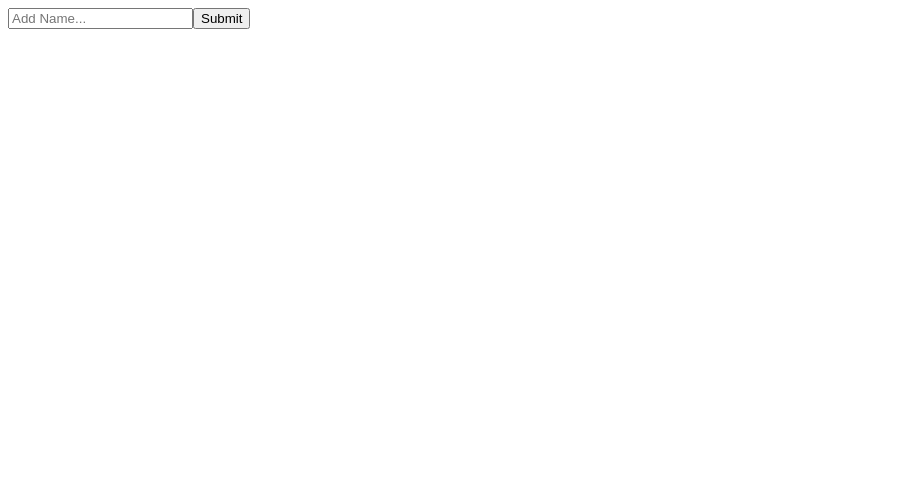
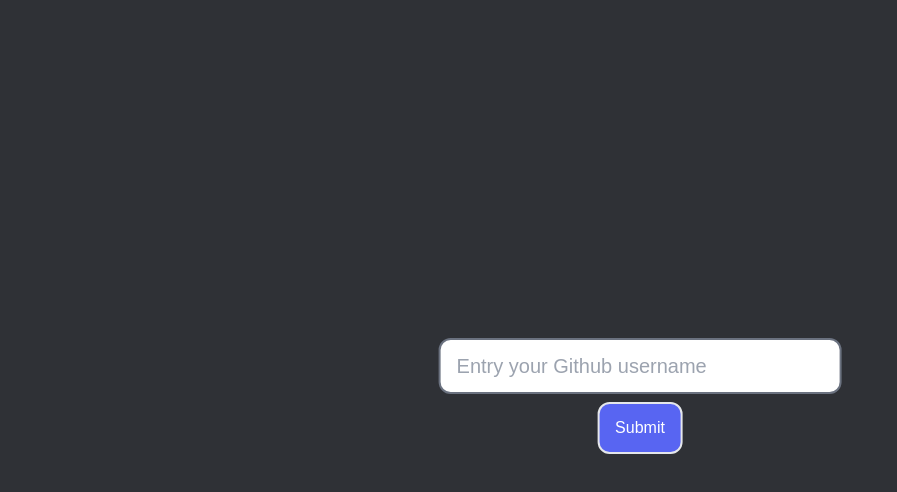
Before and after one commit to slan-chong/github-profile, a React (Vite) app: page / in a window 1280 px wide. Shown: the top 492 px of the page, without its empty margins (0-897 px from the left). Built offline with nearby package versions, Linux system fonts and the light colour scheme.

Commit message:
Handling axios Errors

```diff
--- a/package.json
+++ b/package.json
@@ -16,6 +16,9 @@
     "@types/react": "^18.0.0",
     "@types/react-dom": "^18.0.0",
     "@vitejs/plugin-react": "^1.3.0",
+    "autoprefixer": "^10.4.7",
+    "postcss": "^8.4.14",
+    "tailwindcss": "^3.0.24",
     "vite": "^2.9.9"
   }
 }
--- /dev/null
+++ b/postcss.config.js
@@ -0,0 +1,6 @@
+module.exports = {
+  plugins: {
+    tailwindcss: {},
+    autoprefixer: {},
+  },
+}
--- a/src/components/FetchUser.jsx
+++ b/src/components/FetchUser.jsx
@@ -1,22 +1,36 @@
-import React, { useEffect, useContext } from "react";
+import React, { useEffect, useContext, useState } from "react";
 import axios from "axios";
 import { userContext } from "../App";
 
 const FetchUser = ({ username }) => {
+  const URL = `https://api.github.com/users/${username}`;
   const { setUserInfo } = useContext(userContext);
+  const [error, setError] = useState("");
+  const [flag, setFlag] = useState(false);
+
   useEffect(() => {
     const fetchData = async () => {
-      await axios
-        .get(`https://api.github.com/users/${username}`)
-        .then((res) => {
-          setUserInfo(res.data);
-        })
-        .catch((e) => console.log(e));
+      try {
+        const { data } = await axios.get(URL);
+        setUserInfo(data);
+      } catch (err) {
+        setFlag(true);
+        setError(err.response);
+      }
     };
     fetchData();
-  }, []);
-
-  return <></>;
+  }, [username]);
+  return (
+    <>
+      {flag && (
+        <div className="flex">
+          <div className="text-skin-warning text-xl">
+            Not Found User,please try again
+          </div>
+        </div>
+      )}
+    </>
+  );
 };
 
 export default FetchUser;
--- a/src/index.css
+++ b/src/index.css
@@ -0,0 +1,32 @@
+@tailwind base;
+@tailwind components;
+@tailwind utilities;
+@layer base {
+  :root {
+    --color-text-base: #fff;
+    --color-text-dark: #444;
+    --color-text-dark-alt: #333;
+    --color-text-light: #eee;
+    --color-text-light-alt: #8e9297;
+    --color-text-muted: #36393f;
+    --color-text-success: #00ff95;
+    --color-text-info: #008000;
+    --color-text-warning: #ffb819;
+    --color-button-day: #5865f2;
+    --color-button-day-hover: #454fbf;
+    --color-button-day-active: #32398c;
+    --color-button-night: #4f545c;
+    --color-button-night-hover: #6f7682;
+    --color-button-night-active: #8f98a8;
+    --color-fill: #2f3136;
+    --color-primary: #008cff;
+    --color-secondary: #6f3381;
+  }
+}
+* {
+  font-family: "Fira Sans", sans-serif;
+}
+body {
+  background-color: var(--color-fill);
+  color: var(--color-text-base);
+}
--- a/src/pages/GetName.jsx
+++ b/src/pages/GetName.jsx
@@ -5,22 +5,22 @@ const GetName = () => {
   const [input, setInput] = useState("");
   return (
     <div>
-      <div className="p-2 ">
+      <div className="p-2 text-center fixed top-1/2 left-1/2 -translate-x-1/2 -translate-y-1/2">
         <input
-          className="px-4 py-3 border-2 border-gray-500 rounded"
+          className="px-4 py-3 text-skin-dark border-2 border-gray-500 rounded-xl appearance-none p-4 w-full text-xl"
           onChange={(e) => setInput(e.target.value)}
           value={input}
           type="text"
-          placeholder="Add Name..."
+          placeholder="Entry your Github username"
         />
         <button
           onClick={() => setUsername(input)}
-          className="px-4 py-3 m-2 border-2 border-gray-500 rounded"
+          className="px-4 py-3 m-2 border-2 bg-skin-button-day hover:bg-skin-button-day-hover rounded-xl"
         >
           Submit
         </button>
+        {username && <FetchUser username={username} />}
       </div>
-      {username && <FetchUser username={username} />}
     </div>
   );
 };
--- a/src/pages/Profile.jsx
+++ b/src/pages/Profile.jsx
@@ -3,7 +3,7 @@ import { userContext } from "../App";
 
 const Profile = () => {
   const { userInfo } = useContext(userContext);
-  return <div>{JSON.stringify(userInfo)}www</div>;
+  return <div className="text-center">{JSON.stringify(userInfo)}</div>;
 };
 
 export default Profile;
--- /dev/null
+++ b/tailwind.config.js
@@ -0,0 +1,34 @@
+module.exports = {
+  content: ["./src/**/*.{js,jsx,ts,tsx}"],
+  theme: {
+    extend: {
+      textColor: {
+        skin: {
+          base: "var(--color-text-base)",
+          dark: "var(--color-text-dark)",
+          "dark-alt": "var(--color-text-dark-alt)",
+          light: "var(--color-text-light)",
+          "light-alt": "var(--color-text-light-alt)",
+          muted: "var(--color-text-muted)",
+          success: "var(--color-text-success)",
+          info: "var(--color-text-info)",
+          warning: "var(--color-text-warning)",
+        },
+      },
+      backgroundColor: {
+        skin: {
+          fill: "var(--color-fill)",
+          primary: "var(--color-primary)",
+          secondary: "var(--color-secondary)",
+          "button-day": "var(--color-button-day)",
+          "button-day-hover": "var(--color-button-day-hover)",
+          "button-day-active": "var(--color-button-day-active)",
+          "button-night": "var(--color-button-night)",
+          "button-night-hover": "var(--color-button-night-hover)",
+          "button-night-active": "var(--color-button-night-active)",
+        },
+      },
+    },
+  },
+  plugins: [],
+};
```
Also changed, not shown: 1 other file (tests, documents, lock files or other folders).
